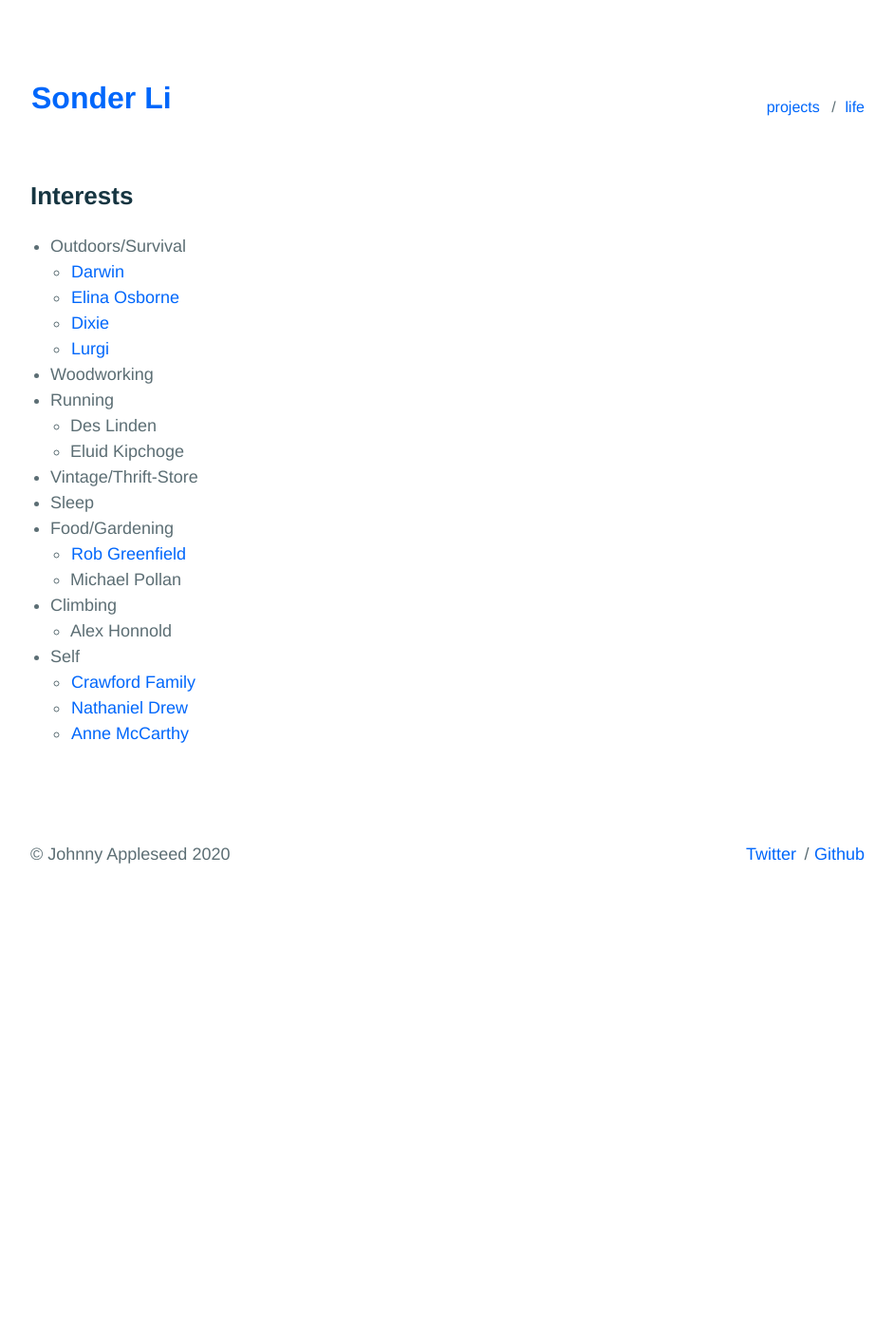
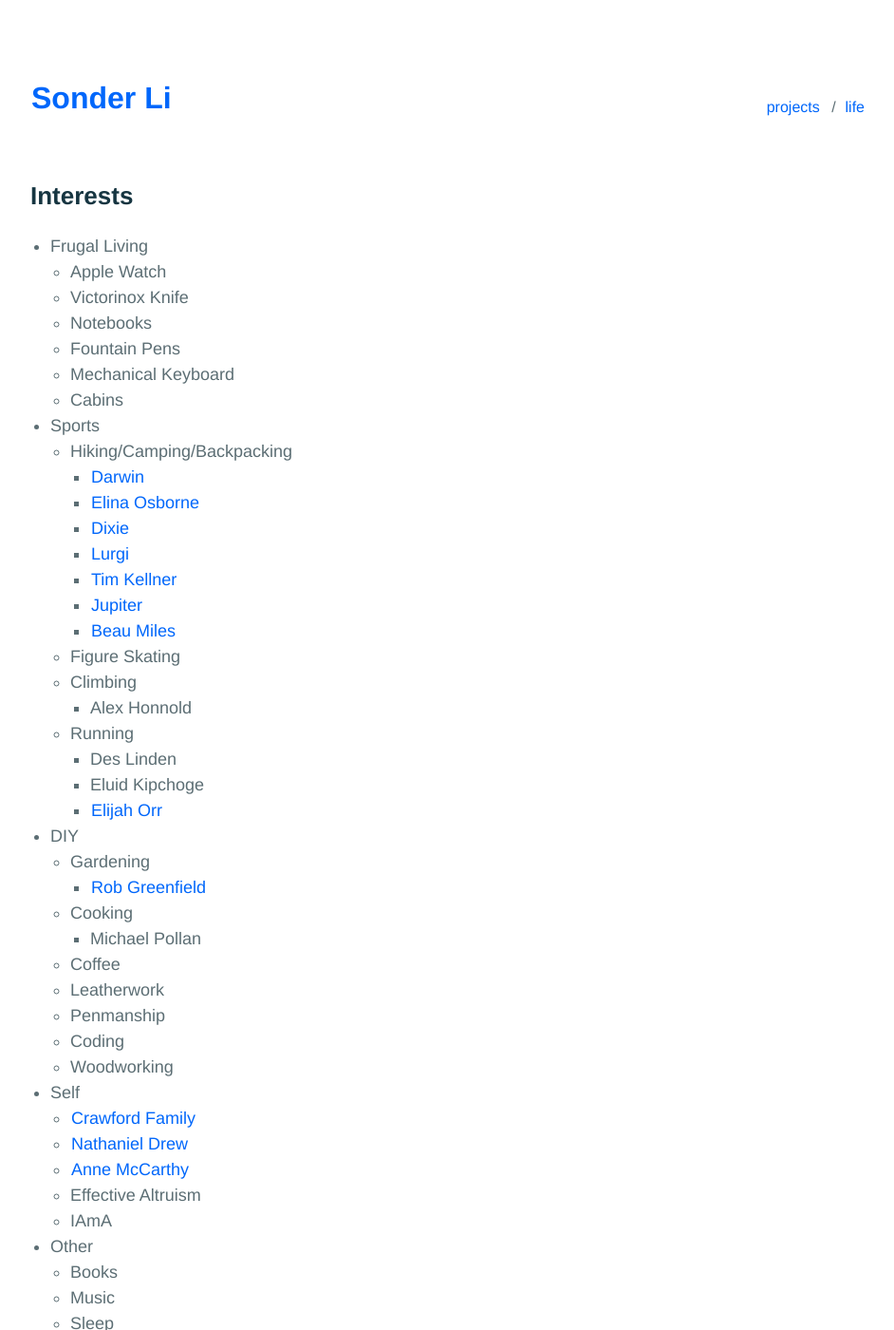
Before and after one commit to sumchuenli/sumchuenli.github.io, a Jekyll site: the page built from _pages/interests.md, in a window 1280 px wide and 1400 px high. Shown: the whole window at 95% size, without its empty margins (168-1110 px from the left). Built offline with Jekyll 4.4.1, drawn with Linux system fonts in a browser that asks for light colours; some of the changed text lies outside the part shown.

Commit message:
Update interests.md

```diff
--- a/_pages/interests.md
+++ b/_pages/interests.md
@@ -4,24 +4,60 @@ title: Interests
 permalink: /interests/
 ---
 
-
-- Outdoors/Survival
-  - [Darwin](https://www.youtube.com/channel/UC18exdGWh7piVWisrnDXiZg)
-  - [Elina Osborne](https://www.youtube.com/user/elinabox/featured)
-  - [Dixie](https://www.youtube.com/channel/UCQhqmV26773qZhzqJz4VFcw)
-  - [Lurgi](https://hkoutdooradventures.com)
-- Woodworking
-- Running
-  - Des Linden
-  - Eluid Kipchoge
-- Vintage/Thrift-Store
-- Sleep
-- Food/Gardening
-  - [Rob Greenfield](https://www.youtube.com/user/RobJGreenfield)
-  - Michael Pollan
-- Climbing
-  - Alex Honnold
+- Frugal Living
+  - Apple Watch
+  - Victorinox Knife
+  - Notebooks
+  - Fountain Pens
+  - Mechanical Keyboard
+  - Cabins
+- Sports
+  - Hiking/Camping/Backpacking
+    - [Darwin](https://www.youtube.com/channel/UC18exdGWh7piVWisrnDXiZg)
+    - [Elina Osborne](https://www.youtube.com/user/elinabox/featured)
+    - [Dixie](https://www.youtube.com/channel/UCQhqmV26773qZhzqJz4VFcw)
+    - [Lurgi](https://hkoutdooradventures.com)
+    - [Tim Kellner](https://www.youtube.com/user/TimtotheWild/featured)
+    - [Jupiter](https://www.youtube.com/channel/UCTY6PJNvuO49nIG-aWSVLJQ)
+    - [Beau Miles](https://www.youtube.com/channel/UCm325cMiw9B15xl22_gr6Dw/videos)
+  - Figure Skating
+  - Climbing
+    - Alex Honnold
+  - Running
+    - Des Linden
+    - Eluid Kipchoge
+    - [Elijah Orr](https://www.youtube.com/channel/UC2xCiwFqaYTmweSJ7p2UzcA)
+- DIY
+  - Gardening
+    - [Rob Greenfield](https://www.youtube.com/user/RobJGreenfield)
+  - Cooking
+    - Michael Pollan
+  - Coffee
+  - Leatherwork
+  - Penmanship
+  - Coding
+  - Woodworking
 - Self
   - [Crawford Family](https://www.youtube.com/channel/UCT2WgHiawhWgbahB0CNENkg)
   - [Nathaniel Drew](https://www.youtube.com/channel/UCrdWRLq10OHuy7HmSckV3Vg)
   - [Anne McCarthy](https://nomad.blog/)
+  - Effective Altruism
+  - IAmA
+- Other
+  - Books
+  - Music
+  - Sleep
+  - Podcasts
+  - Team SoloMid
+- Topics
+  - Machine Learning
+  - Privacy
+  - Law
+- Productivity
+  - Deep Work
+  - Explain Like I Am 5
+  - Discipline
+  - Motivation
+  - LifeHacks/LifeProTips
+  - NoZero/NoSurf
+  - TodayILearned
```
